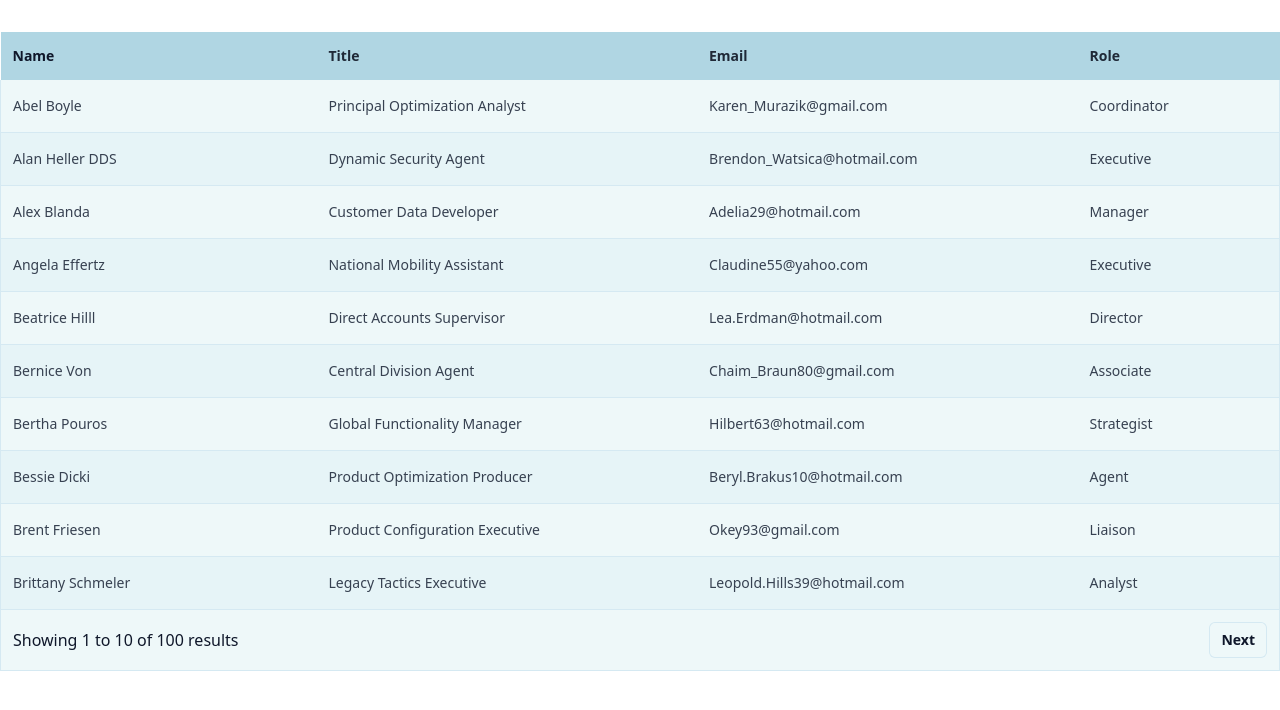
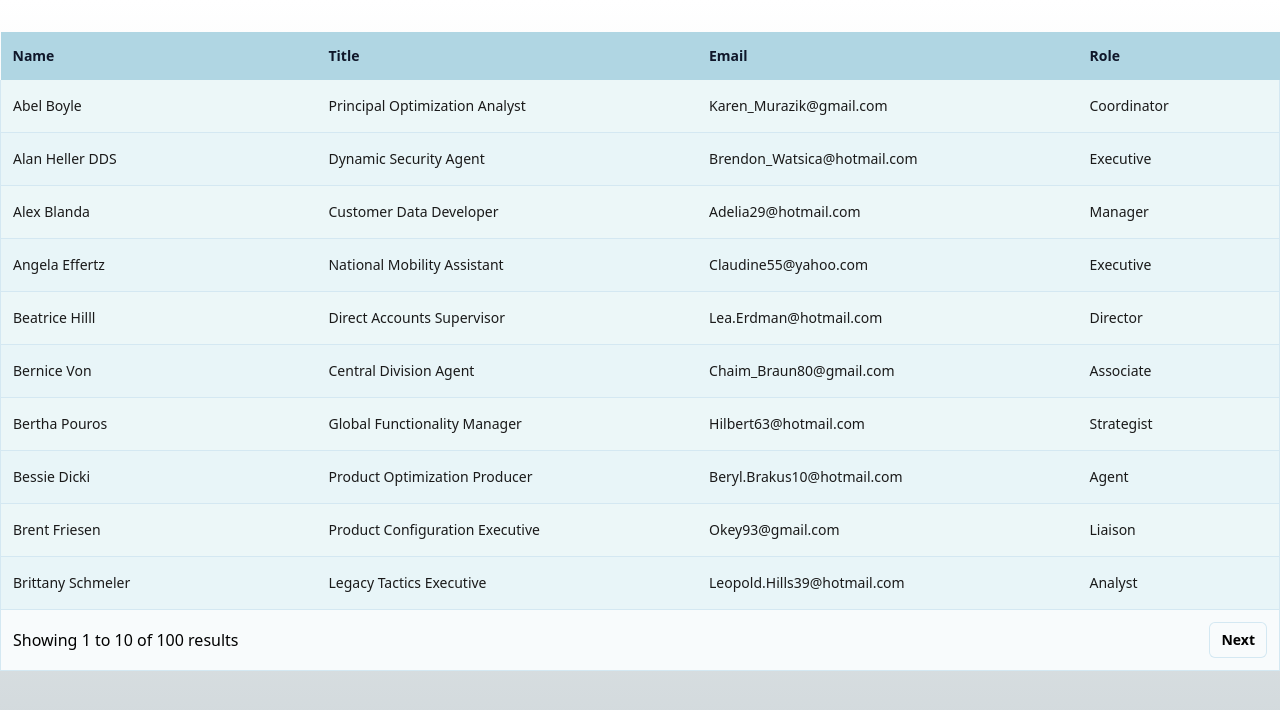
Before and after one commit to gorrion-io/summer-camp-2023, a Next.js app: page /task in a window 1280 px wide. Shown: the top 710 px of the page. Built offline with nearby package versions, Linux system fonts and the light colour scheme.

Commit message:
types file

```diff
--- a/pages/api/people.ts
+++ b/pages/api/people.ts
@@ -1,25 +1,14 @@
 import { faker } from "@faker-js/faker";
 import type { NextApiRequest, NextApiResponse } from "next";
+import { User, Response } from "../types";
 
-type User = {
-  name: string;
-  email: string;
-  title: string;
-  role: string;
-};
-
-type Response = {
-  paginatedUsers: User[];
-  paginationStartIndex: number;
-  TOTAL_USERS: number;
-};
 
 
 const USERS_PER_PAGE = 10;
 const TOTAL_USERS = 100;
 
 
-function generateUserData(): User {
+function generateUsers(): User {
   return {
     name: faker.person.fullName(),
     email: faker.internet.email(),
@@ -28,7 +17,7 @@ function generateUserData(): User {
   };
 }
 
-const userList = faker.helpers.multiple(generateUserData, {
+const userList = faker.helpers.multiple(generateUsers, {
   count: TOTAL_USERS,
 });
 
@@ -41,11 +30,6 @@ export default function handler(
 
   const paginationStartIndex = (currentPage - 1) * USERS_PER_PAGE;
   const paginationEndIndex = paginationStartIndex + USERS_PER_PAGE;
-  const totalPages = (TOTAL_USERS / USERS_PER_PAGE)
-
-  // if (currentPage < 1 || currentPage > totalPages) {
-  //   return res.status(400).json({ error: "Invalid page number" });
-  // }
 
   const sortedUsers = userList.sort((a, b) => a.name.localeCompare(b.name))
 
--- a/pages/task.tsx
+++ b/pages/task.tsx
@@ -1,25 +1,14 @@
 import { useQuery } from "@tanstack/react-query";
 import { ReactElement, useState } from "react";
 import Loading from "./loading";
+import { User, Response } from "./types";
 
 
-type User = {
-  name: string;
-  email: string;
-  title: string;
-  role: string;
-};
+export default function Task(): ReactElement {
 
-type Response = {
-  paginatedUsers: User[];
-  paginationStartIndex: number;
-  TOTAL_USERS: number;
-};
+  const [page, setPage] = useState(1);
 
-export default function Task(): ReactElement {
-  const [currentPage, setCurrentPage] = useState(1);
-
-  const fetchPeople = async (page: number): Promise<Response> => {
+  const fetchUsers = async (page: number): Promise<Response> => {
     const res = await fetch(`/api/people?page=${page}`);
     if (!res.ok) {
       throw new Error(
@@ -29,16 +18,8 @@ export default function Task(): ReactElement {
     return res.json();
   };
 
-  const {
-    data,
-    isError,
-    error,
-  } = useQuery(["people", currentPage], () => fetchPeople(currentPage));
+  const {data, isError, error} = useQuery(["people", page], () => fetchUsers(page));
 
-
-  const datas = 0
-
-   console.log(data)
 
   if (isError) return <div>{error as string}</div>;
 
@@ -47,7 +28,6 @@ export default function Task(): ReactElement {
       <div className="mt-8 flow-root border` border-[#4299e1]` ">
         <div className="-mx-4 -my-2 overflow-x-auto sm:-mx-6 lg:-mx-8">
           <div className="inline-block min-w-full py-2 align-end sm:px-6 lg:px-8">
-            {/* align-middle to wyżej */}
             <table className="min-w-full divide-y` divide-babyblue`  pl-4">
               <thead className="bg-powderblue">
                 <tr>
@@ -59,19 +39,19 @@ export default function Task(): ReactElement {
                   </th>
                   <th
                     scope="col"
-                    className="w-[30%] px-3 py-3.5 text-left text-sm font-semibold text-gray-800"
+                    className="w-[30%] px-3 py-3.5 text-left text-sm font-semibold text-primary"
                   >
                     Title
                   </th>
                   <th
                     scope="col"
-                    className="w-[30%] px-3 py-3.5 text-left text-sm font-semibold text-gray-800"
+                    className="w-[30%] px-3 py-3.5 text-left text-sm font-semibold text-primary"
                   >
                     Email
                   </th>
                   <th
                     scope="col"
-                    className="w-[15%] px-3 py-3.5 text-left text-sm font-semibold text-gray-800"
+                    className="w-[15%] px-3 py-3.5 text-left text-sm font-semibold text-primary"
                   >
                     Role
                   </th>
@@ -85,19 +65,19 @@ export default function Task(): ReactElement {
                   data ?
 
                 data?.paginatedUsers.map(
-                  (person: User): ReactElement => (
-                    <tr key={person.email}>
-                      <td className="whitespace-nowrap py-4 pl-4 pr-3 text-sm font-medium text-gray-700 sm:pl-3">
-                        {person.name}
+                  (user: User) => (
+                    <tr key={user.email}>
+                      <td className="whitespace-nowrap py-4 pl-4 pr-3 text-sm font-medium text-td sm:pl-3">
+                        {user.name}
                       </td>
-                      <td className="whitespace-nowrap px-3 py-4 text-sm text-gray-700">
-                        {person.title}
+                      <td className="whitespace-nowrap px-3 py-4 text-sm text-td">
+                        {user.title}
                       </td>
-                      <td className="whitespace-nowrap px-3 py-4 text-sm text-gray-700">
-                        {person.email}
+                      <td className="whitespace-nowrap px-3 py-4 text-sm text-td">
+                        {user.email}
                       </td>
-                      <td className="whitespace-nowrap px-3 py-4 text-sm text-gray-700">
-                        {person.role}
+                      <td className="whitespace-nowrap px-3 py-4 text-sm text-td">
+                        {user.role}
                       </td>
                       <td>
 
@@ -106,15 +86,12 @@ export default function Task(): ReactElement {
                   )
                 )
                 :
-
-
                 <Loading/>
-
                 }
               </tbody>
             </table>
             <nav
-              className="flex items-center justify-between p-3 bg-[#eef8f9] border border-babyblue"
+              className="flex items-center justify-between p-3 bg-whisper border border-babyblue"
               aria-label="Pagination"
             >
               <div className="hidden sm:block">
@@ -134,18 +111,18 @@ export default function Task(): ReactElement {
                 results
               </div>
               <div className="flex flex-1 justify-between sm:justify-end">
-                {currentPage > 1 && (
+                {page > 1 && (
                   <a
-                    onClick={() => setCurrentPage(currentPage - 1)}
-                    className="relative inline-flex items-center rounded-md px-3 py-2 text-sm font-semibold ring-1 ring-inset ring-babyblue hover:bg-babyblue select-none duration-300 hover:text-black hover:cursor-pointer focus-visible:outline-offset-0"
+                    onClick={() => setPage(page - 1)}
+                    className="relative inline-flex items-center rounded-md px-3 py-2 text-sm font-semibold ring-1 ring-inset ring-babyblue hover:bg-babyblue select-none duration-300  hover:cursor-pointer focus-visible:outline-offset-0"
                   >
                     Previous
                   </a>
                 )}
-                {currentPage < 10 && (
+                {page < 10 && (
                   <a
-                    onClick={() => setCurrentPage(currentPage + 1)}
-                    className="relative ml-3 inline-flex items-center rounded-md px-3 py-2 text-sm font-semibold ring-1 ring-inset ring-babyblue duration-300 select-none hover:text-black hover:cursor-pointer hover:bg-babyblue focus-visible:outline-offset-0"
+                    onClick={() => setPage(page + 1)}
+                    className="relative ml-3 inline-flex items-center rounded-md px-3 py-2 text-sm font-semibold ring-1 ring-inset ring-babyblue duration-300 select-none  hover:cursor-pointer hover:bg-babyblue focus-visible:outline-offset-0"
                   >
                     Next
                   </a>
--- /dev/null
+++ b/pages/types.ts
@@ -0,0 +1,12 @@
+export type User = {
+    name: string;
+    email: string;
+    title: string;
+    role: string;
+  };
+
+export type Response = {
+    paginatedUsers: User[];
+    paginationStartIndex: number;
+    TOTAL_USERS: number;
+  };
--- a/styles/globals.css
+++ b/styles/globals.css
@@ -4,8 +4,18 @@
 
 @layer base {
   :root {
-    --background: 0 0% 100%;
-    --foreground: 222.2 47.4% 11.2%;
+
+    --foreground-hsl: 0, 0%, 0%;
+    --background-start-hsl: 198, 13%, 83%;
+    --background-end-hsl: 0, 0%, 100%;
+
+    --mint-cream: 191, 52%, 94%;
+    --snow-drift: 185, 48%, 95%;
+    --whisper: 192, 45%, 98%;
+    --powder-blue: 195, 48%, 79%;
+    --baby-blue: 199, 53%, 89%;
+
+    --table-text: 0, 0%, 10%;
 
     --muted: 210 40% 96.1%;
     --muted-foreground: 215.4 16.3% 46.9%;
@@ -35,10 +45,20 @@
 
     --radius: 0.5rem;
   }
+  @media(prefers-color-scheme: dark){
+    :root{
 
-  .dark {
-    --background: 224 71% 4%;
-    --foreground: 213 31% 91%;
+      --foreground-hsl: 0, 0%, 100%;
+      --background-start-hsl: 0, 0%, 13%;
+      --background-end-hsl: 0, 0%, 15%;
+
+      --mint-cream: 0, 0%, 31%;
+      --snow-drift: 0, 0%, 40%;
+      --whisper: 0, 0%, 24%;
+      --powder-blue: 0, 0%, 24%;
+      --baby-blue: 0, 0%, 20%;
+
+      --table-text: 0, 0%, 90%;
 
       --muted: 223 47% 11%;
       --muted-foreground: 215.4 16.3% 56.9%;
@@ -70,16 +90,21 @@
     }
   }
 
+}
+
 @layer base {
   * {
     @apply border-border;
   }
   body {
-    @apply bg-background text-foreground;
+    @apply
+      bg-gradient-to-t
+      from-background
+      to-background2
+      text-foreground
+      bg-no-repeat
+      bg-fixed;
     font-feature-settings: "rlig" 1, "calt" 1;
   }
-  .dark body{
-    @apply bg-background text-foreground;
 
 }
-}
--- a/tailwind.config.js
+++ b/tailwind.config.js
@@ -19,8 +19,15 @@ module.exports = {
         border: "hsl(var(--border))",
         input: "hsl(var(--input))",
         ring: "hsl(var(--ring))",
-        background: "hsl(var(--background))",
-        foreground: "hsl(var(--foreground))",
+        background: "hsl(var(--background-start-hsl))",
+        background2: "hsl(var(--background-end-hsl))",
+        foreground: "hsl(var(--foreground-hsl))",
+        mintcream: "hsl(var(--mint-cream))",
+        snowdrift: "hsl(var(--snow-drift))",
+        whisper: "hsl(var(--whisper))",
+        powderblue: "hsl(var(--powder-blue))",
+        babyblue: "hsl(var(--baby-blue))",
+        td: "hsl(var(--table-text))",
         primary: {
           DEFAULT: "hsl(var(--primary))",
           foreground: "hsl(var(--primary-foreground))",
@@ -49,11 +56,7 @@ module.exports = {
           DEFAULT: "hsl(var(--card))",
           foreground: "hsl(var(--card-foreground))",
         },
-        mintcream: '#e6f4f7',
-        snowdrift: '#eef8f9',
-        whisper: '#f7fbfc',
-        powderblue: '#b0d6e3',
-        babyblue: '#d5e9f2',
+
       },
       borderRadius: {
         lg: "var(--radius)",
```
Lines whose indentation alone changed are shown as unchanged.
